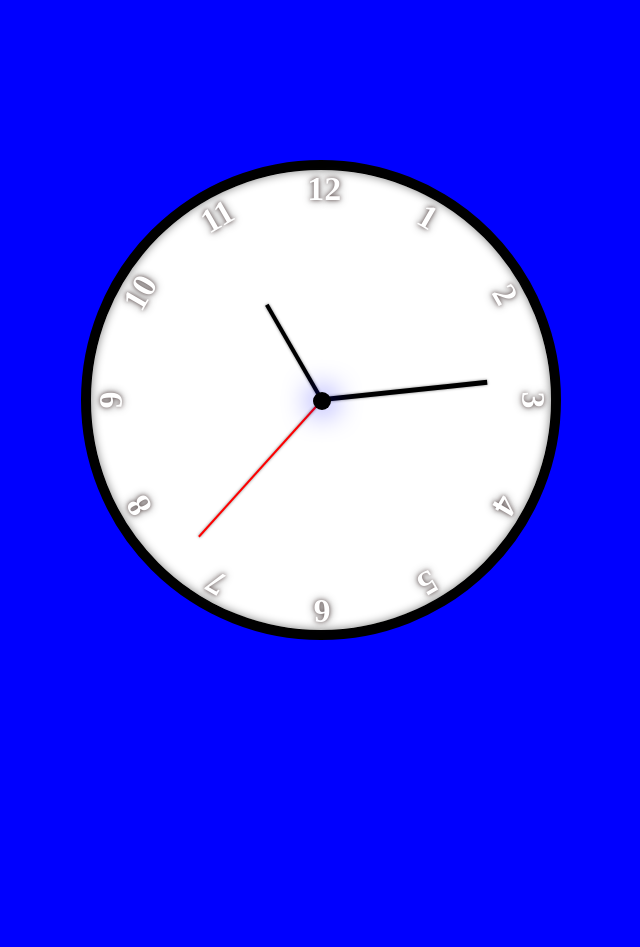
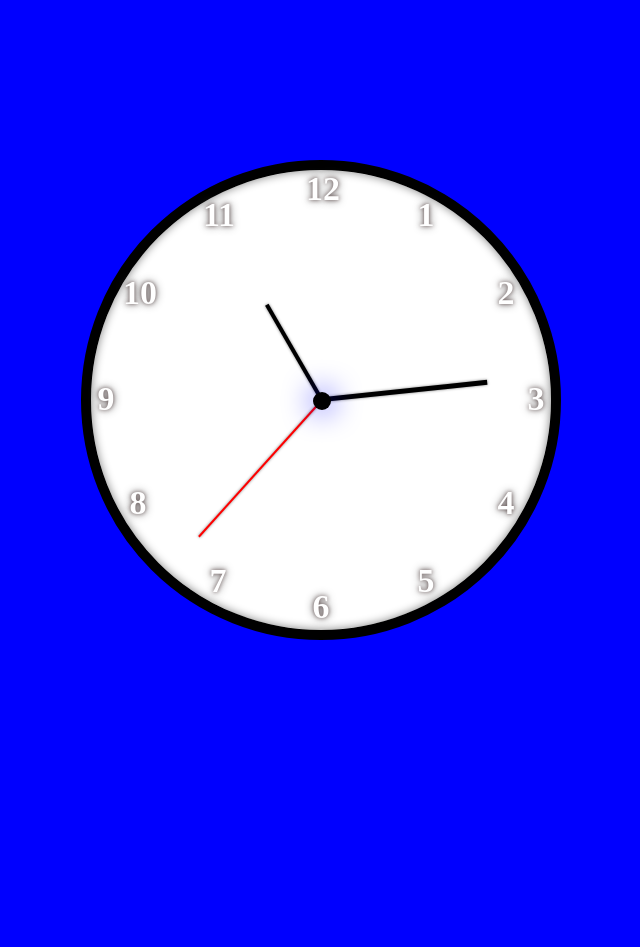
Before and after one commit to Jsalas902/JavaScript30, a plain HTML site: page Reloj CSS + JS/index.html in a window 1280 px wide. Shown: the whole page, without its empty margins (319-959 px from the left). Before the commit the page ends 800 px from the top, so only its background shows below. Drawn offline with Linux system fonts and the light colour scheme.

Commit message:
agregando ajuste en las horas

```diff
--- a/Reloj CSS + JS/style.css
+++ b/Reloj CSS + JS/style.css
@@ -36,44 +36,68 @@
       left: 47%;
   }
 
-  .clock .one {
-    transform: rotate(30deg);
+  .marker.one {
+    /* transform: rotate(30deg); */
+    top: 26px;
+    left: 320px;
   }
-  .clock .two {
-    transform: rotate(60deg);
+  .marker.two {
+    /* transform: rotate(60deg); */
+    top: 104px;
+    left: 400px;
   }
-  .clock .three {
-    transform: rotate(90deg);
+  .marker.three {
+    /* transform: rotate(90deg); */
+    top: 210px;
+    left: 430px;
   }
 
-  .clock .fourt {
-    transform: rotate(120deg);
+  .marker.fourt {
+    /* transform: rotate(120deg); */
+    top: 314px;
+    left: 400px;
   }
-  .clock .five {
-    transform: rotate(150deg);
+  .marker.five {
+    /* transform: rotate(150deg); */
+    top: 392px;
+    left: 320px;
   }
-  .clock .six {
-    transform: rotate(180deg);
+  .marker.six {
+    /* transform: rotate(180deg); */
+    top: 418px;
+    left: 215px;
   }
 
-  .clock .seven {
-    transform: rotate(210deg);
+  .marker.seven {
+    /* transform: rotate(210deg); */
+    top: 392px;
+    left: 112px;
   }
-  .clock .eigth {
-    transform: rotate(240deg);
+  .marker.eigth {
+    /* transform: rotate(240deg); */
+    top: 314px;
+    left: 32px;
   }
-  .clock .nine {
-    transform: rotate(270deg);
+  .marker.nine {
+    /* transform: rotate(270deg); */
+    top: 210px;
+    left: 0px;
   }
 
-  .clock .ten {
-    transform: rotate(300deg);
+  .marker.ten {
+    /* transform: rotate(300deg); */
+    top: 104px;
+    left: 32px;
   }
-  .clock .eleven {
-    transform: rotate(330deg);
+  .marker.eleven {
+    /* transform: rotate(330deg); */
+    top: 26px;
+    left: 112px;
   }
-  .clock .twelve {
-    transform: rotate(360deg);
+  .marker.twelve {
+    /* transform: rotate(360deg); */
+    top: 0;
+    left: 215px;
   }
 
   .clock-face {
```
Also changed, not shown: Reloj CSS + JS/img/screenshot-reloj.png.
